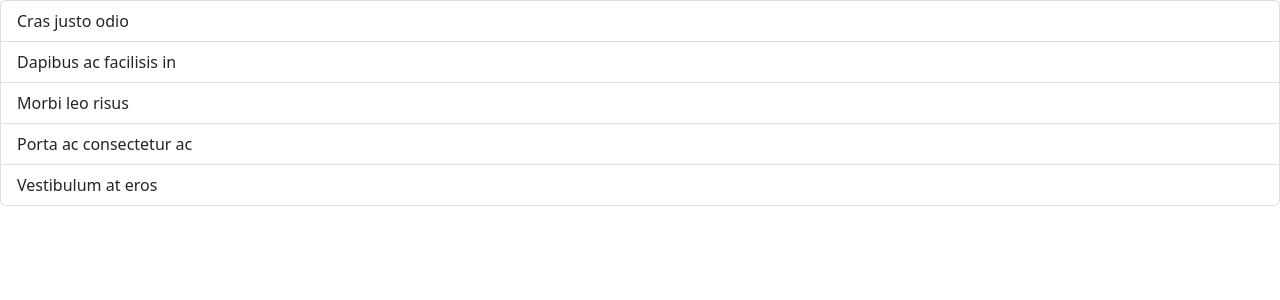
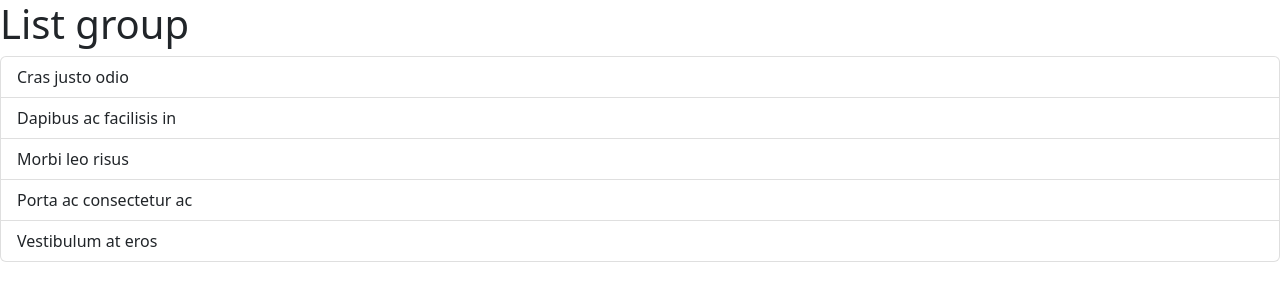
Before and after one commit to Bappy4u/game-hub, a React (Vite) app: page / in a window 1280 px wide. Shown: the top 300 px of the page. Built offline with nearby package versions, Linux system fonts and the light colour scheme.

Commit message:
title added to listgroup

```diff
--- a/src/assets/components/ListGroup.tsx
+++ b/src/assets/components/ListGroup.tsx
@@ -1,6 +1,7 @@
 function ListGroup() {
     return (
         <>
+            <h1>List group</h1>
             <ul className="list-group">
                 <li className="list-group-item">Cras justo odio</li>
                 <li className="list-group-item">Dapibus ac facilisis in</li>
```
